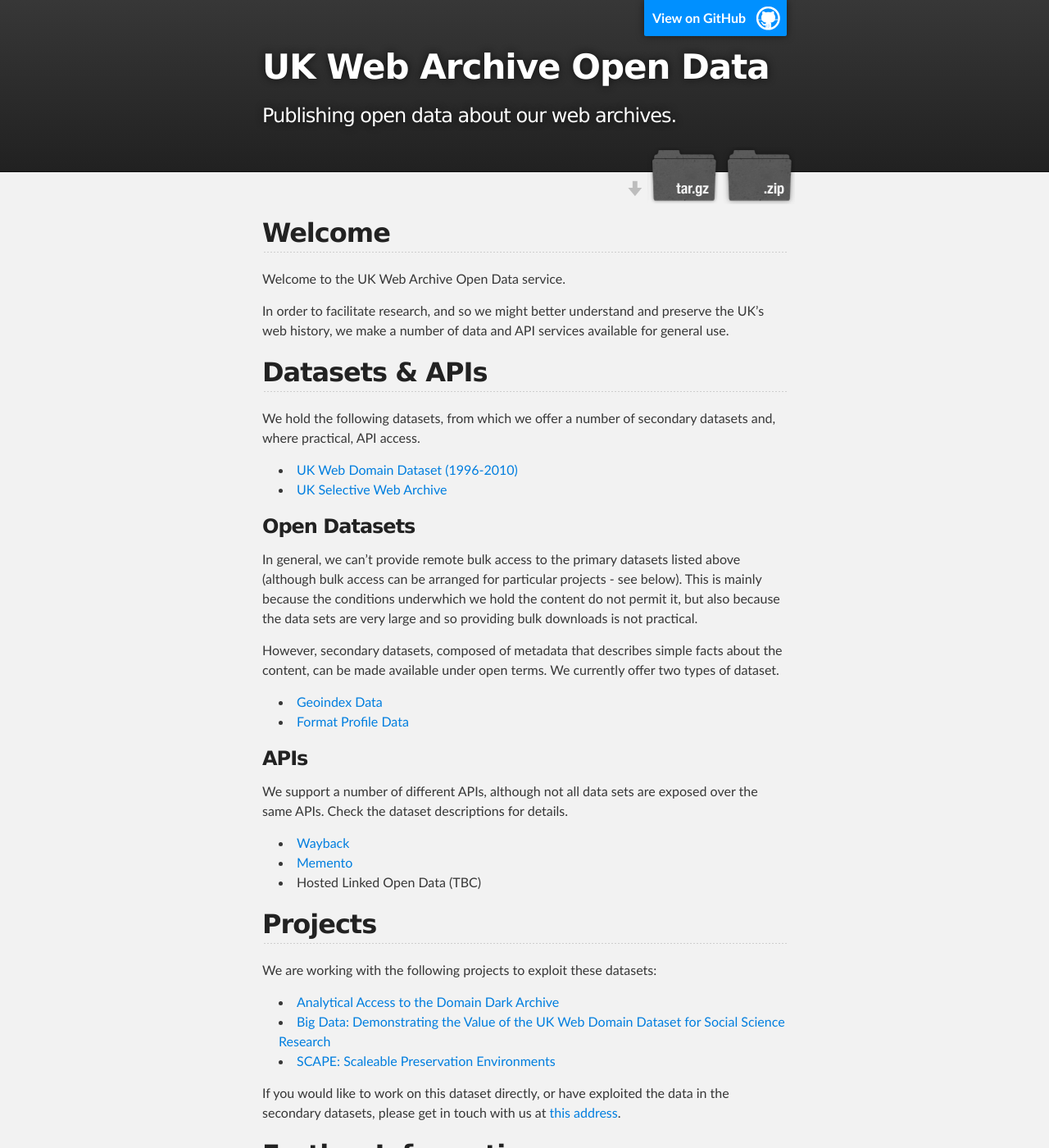
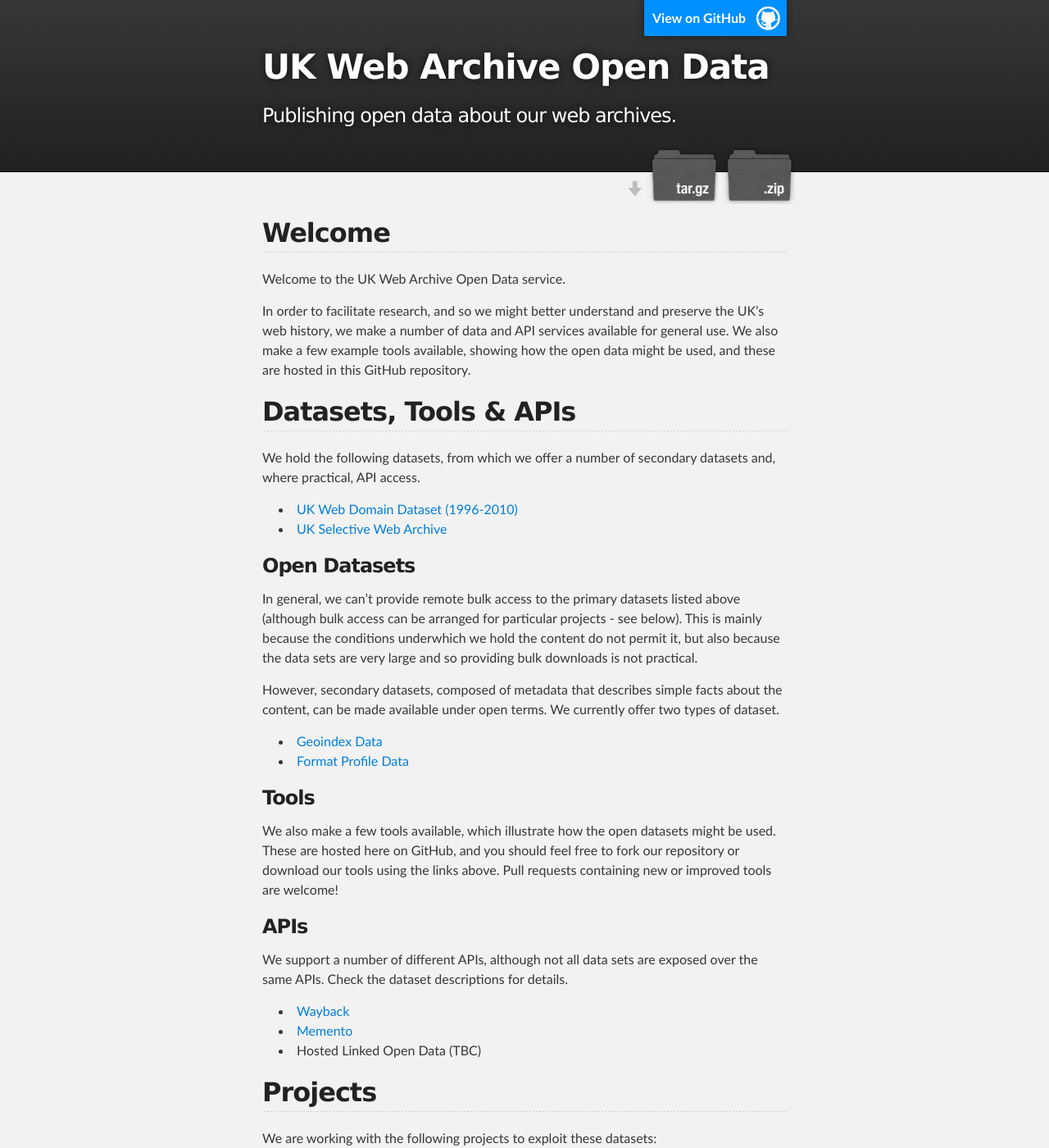
Before and after one commit to ukwa/opendata, a Jekyll site: the page built from index.md, in a window 1280 px wide and 1400 px high. Shown: the whole window at 82% size. Built offline with Jekyll 4.4.1, drawn with Linux system fonts in a browser that asks for light colours.

Commit message:
Added some notes on tools.

```diff
--- a/index.md
+++ b/index.md
@@ -5,10 +5,10 @@
 
 Welcome to the UK Web Archive Open Data service.
 
-In order to facilitate research, and so we might better understand and preserve the UK's web history, we make a number of data and API services available for general use.
+In order to facilitate research, and so we might better understand and preserve the UK's web history, we make a number of data and API services available for general use. We also make a few example tools available, showing how the open data might be used, and these are hosted in this GitHub repository.
 
-Datasets & APIs
----------------
+Datasets, Tools & APIs
+----------------------
 
 We hold the following datasets, from which we offer a number of secondary datasets and, where practical, API access.
 
@@ -23,6 +23,10 @@
 
 * [Geoindex Data](geoindex)
 * [Format Profile Data](fmtprofile)
+
+### Tools ###
+
+We also make a few tools available, which illustrate how the open datasets might be used. These are hosted here on GitHub, and you should feel free to fork our repository or download our tools using the links above. Pull requests containing new or improved tools are welcome!
 
 ### APIs ###
 
```
